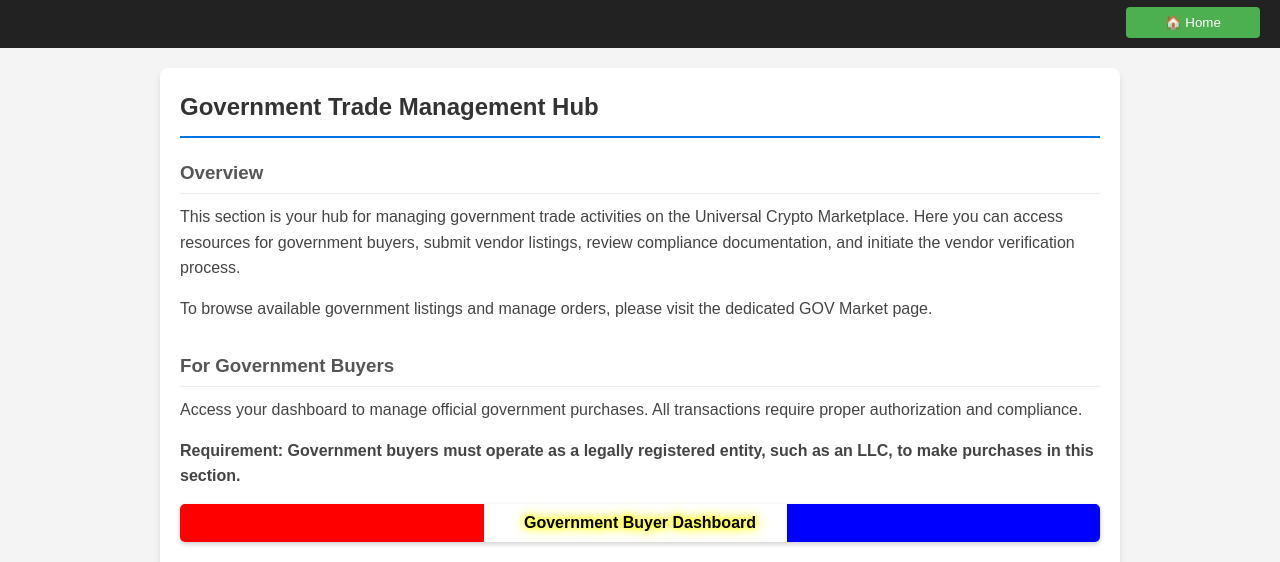
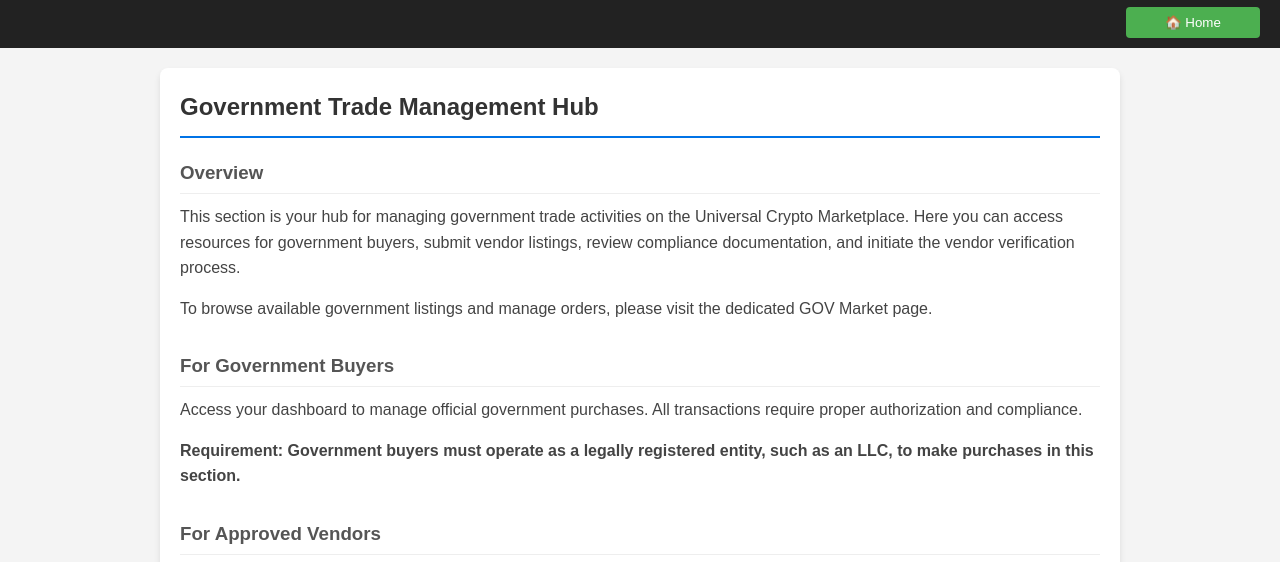
Before and after one commit to wm97artsociety/crypto-eth-usd-gov-market-, a plain HTML site: page firebasenftstore/goverment_trade.html in a window 1280 px wide. Shown: the part 162-724 px from the top of the page. Drawn offline with Linux system fonts and the light colour scheme.

Commit message:
Update goverment_trade.html

```diff
--- a/firebasenftstore/goverment_trade.html
+++ b/firebasenftstore/goverment_trade.html
@@ -145,7 +145,7 @@
          <h3>For Government Buyers</h3>
          <p>Access your dashboard to manage official government purchases. All transactions require proper authorization and compliance.</p>
          <p><strong>Requirement: Government buyers must operate as a legally registered entity, such as an LLC, to make purchases in this section.</strong></p>
-         <button class="gov-trade-button" onclick="window.location.href='support.html';">Government Buyer Dashboard</button>
+
      </section>
 
      <section>
```
